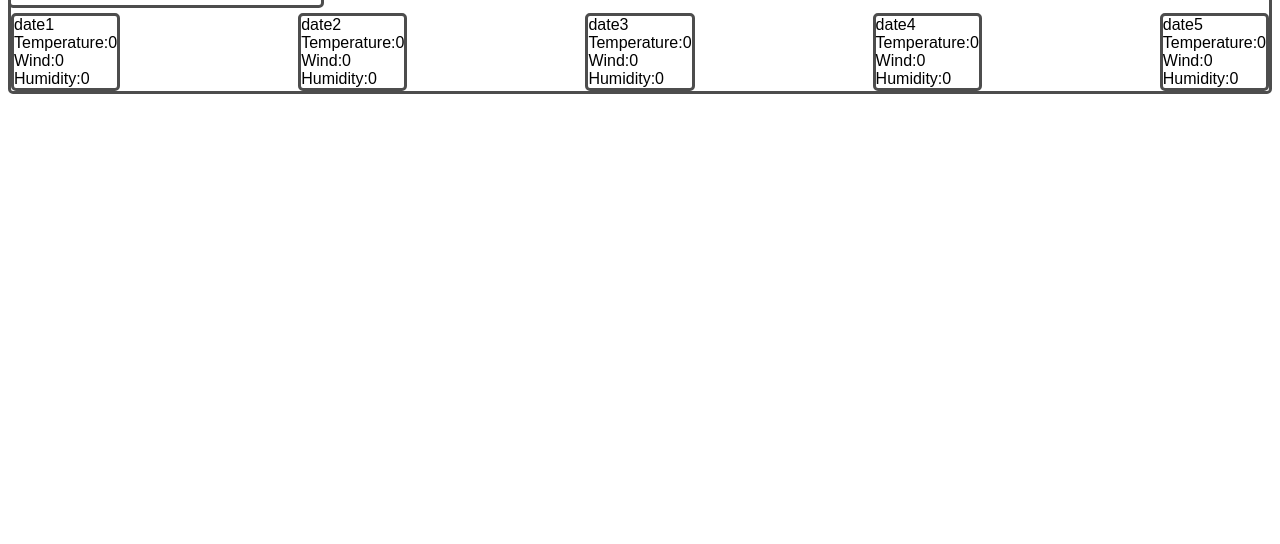
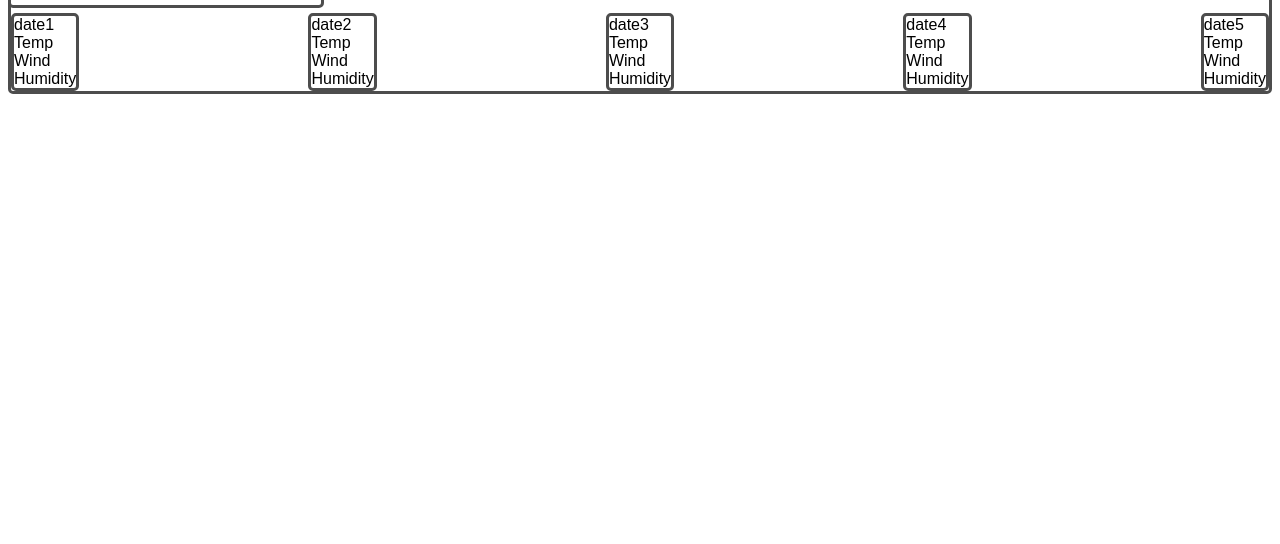
Before and after one commit to Shukrim433/week-6-weather-dashboard-challenge, a plain HTML site: page index.html in a window 1280 px wide. Shown: the part 256-800 px from the top of the page. Drawn offline with nearby package versions, Linux system fonts and the light colour scheme.

Commit message:
added a jquery script tag to the bottom of the body (index.html)

```diff
--- a/index.html
+++ b/index.html
@@ -63,13 +63,13 @@
                             <!--<img src=""...-->
                         </div>
                         <div class="temp">
-                            <span>Temperature:</span><span>0</span>
+                         Temp
                         </div>
                         <div class="wind">
-                            <span>Wind:</span><span>0</span>
+                         Wind
                         </div>
                         <div class="humidity">
-                            <span>Humidity:</span><span>0</span>
+                         Humidity
                         </div>
                     </div>
                     <div class="forecast-day">
@@ -78,13 +78,13 @@
                             <!--<img src=""...-->
                         </div>
                         <div class="temp">
-                            <span>Temperature:</span><span>0</span>
+                         Temp
                         </div>
                         <div class="wind">
-                            <span>Wind:</span><span>0</span>
+                         Wind
                         </div>
                         <div class="humidity">
-                            <span>Humidity:</span><span>0</span>
+                         Humidity
                         </div>
                     </div>
                     <div class="forecast-day">
@@ -93,13 +93,13 @@
                             <!--<img src=""...-->
                         </div>
                         <div class="temp">
-                            <span>Temperature:</span><span>0</span>
+                         Temp
                         </div>
                         <div class="wind">
-                            <span>Wind:</span><span>0</span>
+                         Wind
                         </div>
                         <div class="humidity">
-                            <span>Humidity:</span><span>0</span>
+                         Humidity
                         </div>
                     </div>
                     <div class="forecast-day">
@@ -108,13 +108,13 @@
                             <!--<img src=""...-->
                         </div>
                         <div class="temp">
-                            <span>Temperature:</span><span>0</span>
+                         Temp
                         </div>
                         <div class="wind">
-                            <span>Wind:</span><span>0</span>
+                         Wind
                         </div>
                         <div class="humidity">
-                            <span>Humidity:</span><span>0</span>
+                         Humidity
                         </div>
                     </div>
                     <div class="forecast-day">
@@ -123,13 +123,13 @@
                             <!--<img src=""...-->
                         </div>
                         <div class="temp">
-                            <span>Temperature:</span><span>0</span>
+                         Temp
                         </div>
                         <div class="wind">
-                            <span>Wind:</span><span>0</span>
+                         Wind
                         </div>
                         <div class="humidity">
-                            <span>Humidity:</span><span>0</span>
+                         Humidity
                         </div>
                     </div>
                     <!--using class attributes instead of ids in each forecast-day div is to simplify js operations because it allows you to
@@ -138,13 +138,12 @@
                         its also good for CSS styling-->
 
                 </div>
-
             </div>
 
         </section>
 
     </main>
-
+    <script src="https://code.jquery.com/jquery-3.4.1.min.js"></script>
     <script src="./assets/starter.js"></script>
 </body>
 </html>
```
